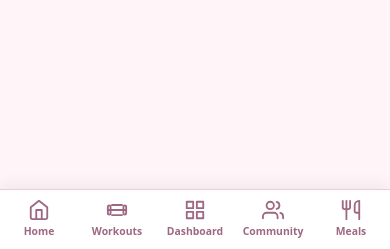
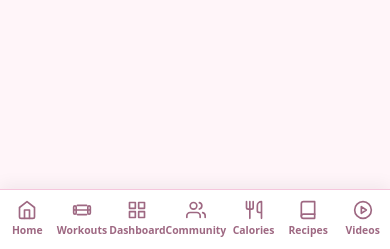
Before and after one commit to MaryanNCanghe/pivo-gym, a Django app: page /ai/ in a window 390 px wide. Shown: the part 595-844 px from the top of the page. Run offline with Django 5.2, Linux system fonts and the light colour scheme; the visitor is signed in with stand-in values (Sample User, id 1); data that the repository does not hold is empty; some libraries are stand-ins or nearby versions.

Commit message:
Add Videos and Recipes to bottom nav, rename Meals to Calories
Co-Authored-By: Claude Sonnet 4.6 <noreply@anthropic.com>

```diff
--- a/static/css/pivo.css
+++ b/static/css/pivo.css
@@ -289,8 +289,8 @@ a:hover { color: var(--fern); }
   }
 
   .bottom-nav-item svg {
-    width: 22px;
-    height: 22px;
+    width: 20px;
+    height: 20px;
   }
 
   .main-with-bottom-nav {
--- a/templates/layout.html
+++ b/templates/layout.html
@@ -89,7 +89,7 @@
       </li>
 
       <li class="mb-3">
-        <a href="{% url 'meals' %}" class="nav-link">Meals</a>
+        <a href="{% url 'meals' %}" class="nav-link">Calories</a>
       </li>
 
       <li class="mb-3">
@@ -174,24 +174,32 @@
 {% if user.is_authenticated %}
 <nav class="bottom-nav" aria-label="Mobile navigation">
   <a href="{% url 'index' %}" class="bottom-nav-item">
-    <svg width="24" height="24" viewBox="0 0 24 24" fill="none" stroke="currentColor" stroke-width="2" stroke-linecap="round" stroke-linejoin="round"><path d="M3 9l9-7 9 7v11a2 2 0 0 1-2 2H5a2 2 0 0 1-2-2z"/><polyline points="9 22 9 12 15 12 15 22"/></svg>
+    <svg width="20" height="20" viewBox="0 0 24 24" fill="none" stroke="currentColor" stroke-width="2" stroke-linecap="round" stroke-linejoin="round"><path d="M3 9l9-7 9 7v11a2 2 0 0 1-2 2H5a2 2 0 0 1-2-2z"/><polyline points="9 22 9 12 15 12 15 22"/></svg>
     <span>Home</span>
   </a>
   <a href="{% url 'workouts' %}" class="bottom-nav-item">
-    <svg width="24" height="24" viewBox="0 0 24 24" fill="none" stroke="currentColor" stroke-width="2" stroke-linecap="round" stroke-linejoin="round"><path d="M6.5 6.5h11M6.5 17.5h11M3 12h18M2 8.5C2 7.67 2.67 7 3.5 7S5 7.67 5 8.5v7c0 .83-.67 1.5-1.5 1.5S2 16.33 2 15.5v-7zm17 0c0-.83.67-1.5 1.5-1.5s1.5.67 1.5 1.5v7c0 .83-.67 1.5-1.5 1.5S19 16.33 19 15.5v-7z"/></svg>
+    <svg width="20" height="20" viewBox="0 0 24 24" fill="none" stroke="currentColor" stroke-width="2" stroke-linecap="round" stroke-linejoin="round"><path d="M6.5 6.5h11M6.5 17.5h11M3 12h18M2 8.5C2 7.67 2.67 7 3.5 7S5 7.67 5 8.5v7c0 .83-.67 1.5-1.5 1.5S2 16.33 2 15.5v-7zm17 0c0-.83.67-1.5 1.5-1.5s1.5.67 1.5 1.5v7c0 .83-.67 1.5-1.5 1.5S19 16.33 19 15.5v-7z"/></svg>
     <span>Workouts</span>
   </a>
   <a href="{% url 'dashboard' %}" class="bottom-nav-item">
-    <svg width="24" height="24" viewBox="0 0 24 24" fill="none" stroke="currentColor" stroke-width="2" stroke-linecap="round" stroke-linejoin="round"><rect x="3" y="3" width="7" height="7"/><rect x="14" y="3" width="7" height="7"/><rect x="14" y="14" width="7" height="7"/><rect x="3" y="14" width="7" height="7"/></svg>
+    <svg width="20" height="20" viewBox="0 0 24 24" fill="none" stroke="currentColor" stroke-width="2" stroke-linecap="round" stroke-linejoin="round"><rect x="3" y="3" width="7" height="7"/><rect x="14" y="3" width="7" height="7"/><rect x="14" y="14" width="7" height="7"/><rect x="3" y="14" width="7" height="7"/></svg>
     <span>Dashboard</span>
   </a>
   <a href="{% url 'community' %}" class="bottom-nav-item">
-    <svg width="24" height="24" viewBox="0 0 24 24" fill="none" stroke="currentColor" stroke-width="2" stroke-linecap="round" stroke-linejoin="round"><path d="M17 21v-2a4 4 0 0 0-4-4H5a4 4 0 0 0-4 4v2"/><circle cx="9" cy="7" r="4"/><path d="M23 21v-2a4 4 0 0 0-3-3.87"/><path d="M16 3.13a4 4 0 0 1 0 7.75"/></svg>
+    <svg width="20" height="20" viewBox="0 0 24 24" fill="none" stroke="currentColor" stroke-width="2" stroke-linecap="round" stroke-linejoin="round"><path d="M17 21v-2a4 4 0 0 0-4-4H5a4 4 0 0 0-4 4v2"/><circle cx="9" cy="7" r="4"/><path d="M23 21v-2a4 4 0 0 0-3-3.87"/><path d="M16 3.13a4 4 0 0 1 0 7.75"/></svg>
     <span>Community</span>
   </a>
   <a href="{% url 'meals' %}" class="bottom-nav-item">
-    <svg width="24" height="24" viewBox="0 0 24 24" fill="none" stroke="currentColor" stroke-width="2" stroke-linecap="round" stroke-linejoin="round"><path d="M3 2v7c0 1.1.9 2 2 2h4a2 2 0 0 0 2-2V2"/><path d="M7 2v20"/><path d="M21 15V2v0a5 5 0 0 0-5 5v6c0 1.1.9 2 2 2h3zm0 0v7"/></svg>
-    <span>Meals</span>
+    <svg width="20" height="20" viewBox="0 0 24 24" fill="none" stroke="currentColor" stroke-width="2" stroke-linecap="round" stroke-linejoin="round"><path d="M3 2v7c0 1.1.9 2 2 2h4a2 2 0 0 0 2-2V2"/><path d="M7 2v20"/><path d="M21 15V2v0a5 5 0 0 0-5 5v6c0 1.1.9 2 2 2h3zm0 0v7"/></svg>
+    <span>Calories</span>
+  </a>
+  <a href="{% url 'recipes' %}" class="bottom-nav-item">
+    <svg width="20" height="20" viewBox="0 0 24 24" fill="none" stroke="currentColor" stroke-width="2" stroke-linecap="round" stroke-linejoin="round"><path d="M4 19.5A2.5 2.5 0 0 1 6.5 17H20"/><path d="M6.5 2H20v20H6.5A2.5 2.5 0 0 1 4 19.5v-15A2.5 2.5 0 0 1 6.5 2z"/></svg>
+    <span>Recipes</span>
+  </a>
+  <a href="{% url 'videos' %}" class="bottom-nav-item">
+    <svg width="20" height="20" viewBox="0 0 24 24" fill="none" stroke="currentColor" stroke-width="2" stroke-linecap="round" stroke-linejoin="round"><circle cx="12" cy="12" r="10"/><polygon points="10 8 16 12 10 16 10 8"/></svg>
+    <span>Videos</span>
   </a>
 </nav>
 {% endif %}
```
Also changed, not shown: 2 other files.
